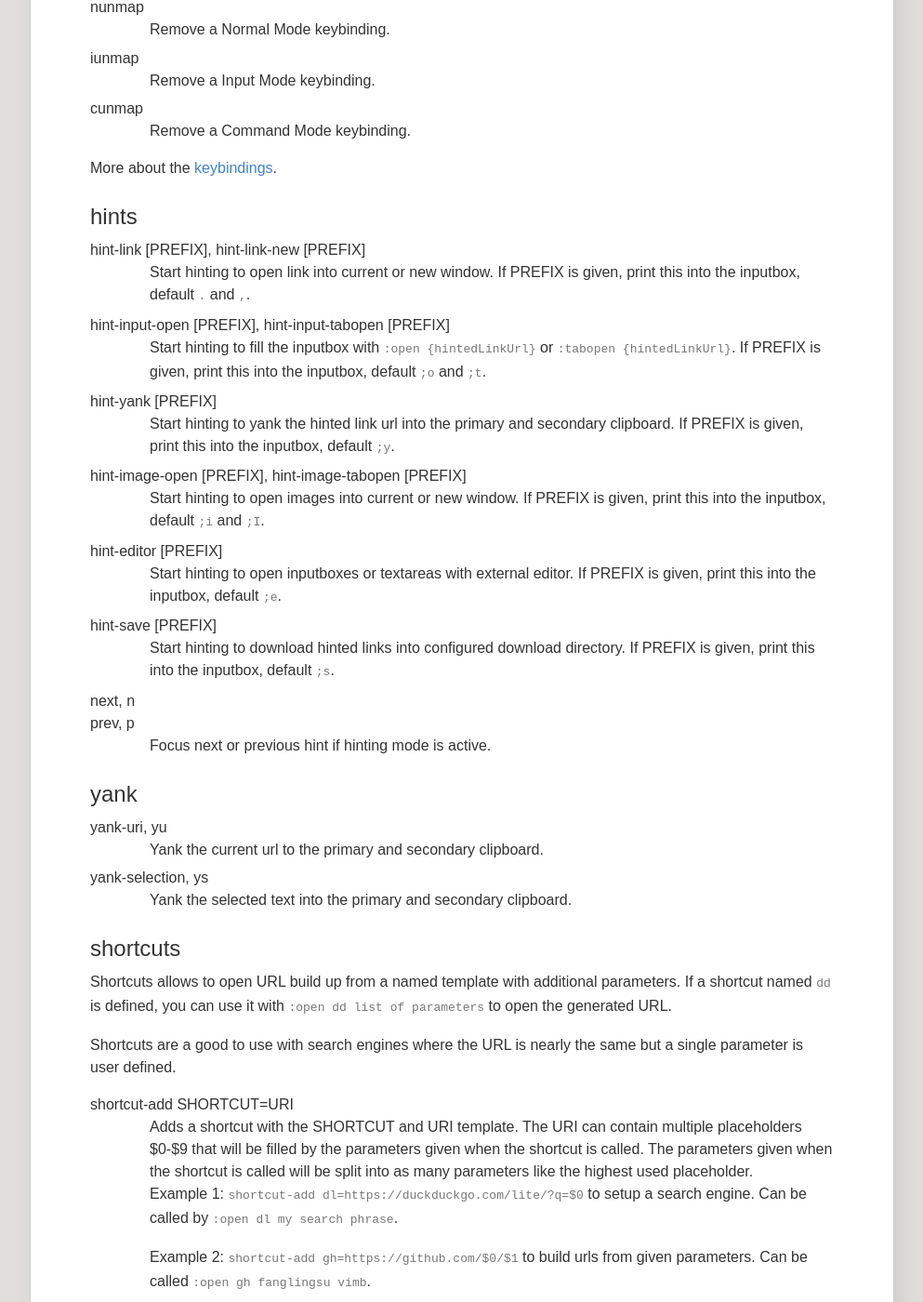
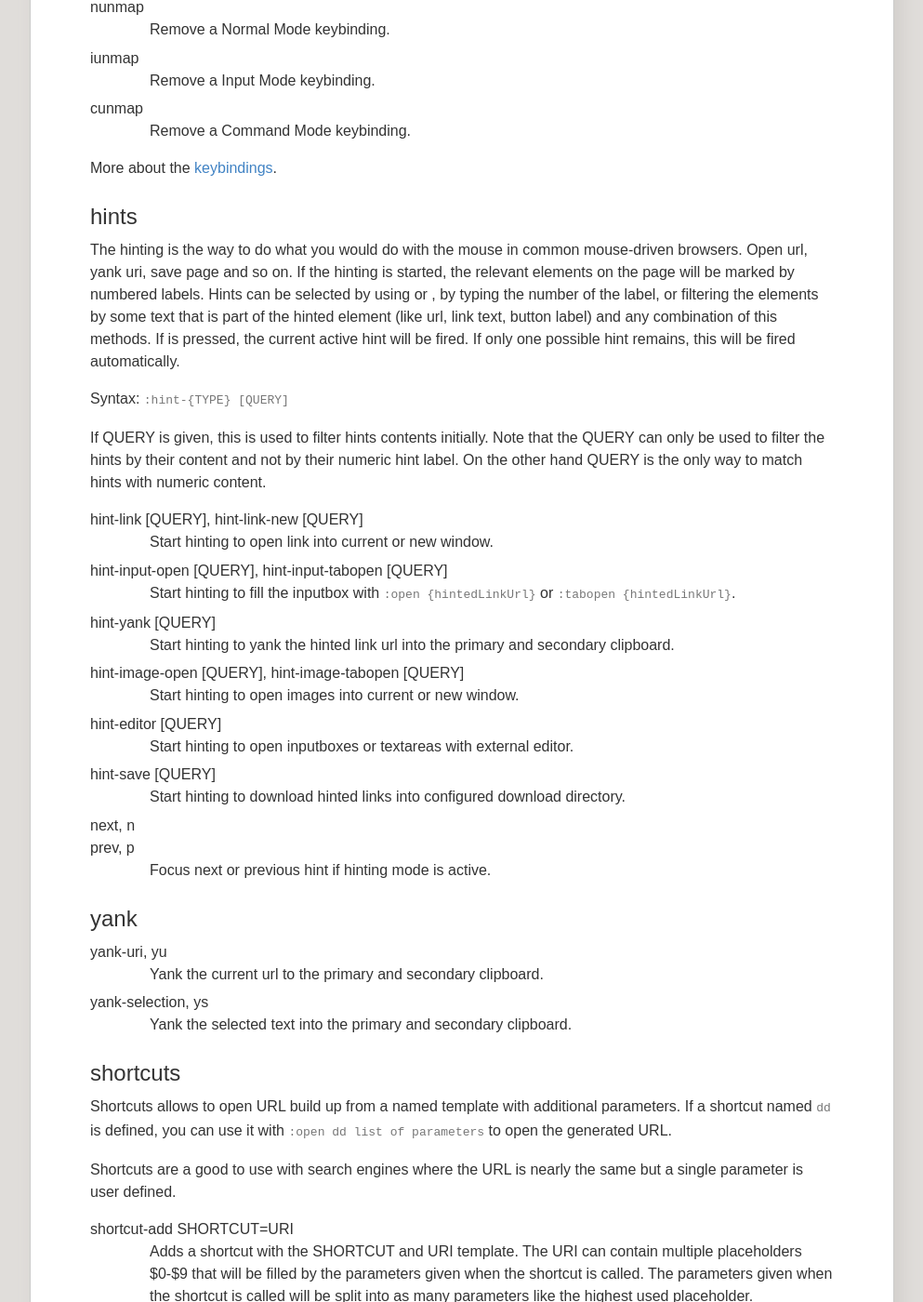
Before and after one commit to fanglingsu/vimb, a Jekyll site: the page built from commands.md, in a window 1280 px wide and 1400 px high, scrolled down 2373 px. Shown: the whole window at 93% size, without its empty margins (143-1136 px from the left). Built offline with Jekyll 4.4.1, drawn with Linux system fonts in a browser that asks for light colours.

Commit message:
Adapted to changed hint commands.

```diff
--- a/commands.md
+++ b/commands.md
@@ -138,30 +138,41 @@ More about the [keybindings][].
 
 ## hints
 
-hint-link [PREFIX], hint-link-new [PREFIX]
-: Start hinting to open link into current or new window. If PREFIX is given,
-  print this into the inputbox, default `.` and `,`.
+The hinting is the way to do what you would do with the mouse in common
+mouse-driven browsers. Open url, yank uri, save page and so on. If the hinting
+is started, the relevant elements on the page will be marked by numbered
+labels. Hints can be selected by using <tab> or <ctrl-tab>, by typing the
+number of the label, or filtering the elements by some text that is part of the
+hinted element (like url, link text, button label) and any combination of this
+methods. If <enter> is pressed, the current active hint will be fired. If only
+one possible hint remains, this will be fired automatically.
 
-hint-input-open [PREFIX], hint-input-tabopen [PREFIX]
+Syntax: `:hint-{TYPE} [QUERY]`
+
+If QUERY is given, this is used to filter hints contents initially. Note that
+the QUERY can only be used to filter the hints by their content and not by
+their numeric hint label. On the other hand QUERY is the only way to match
+hints with numeric content.
+
+hint-link [QUERY], hint-link-new [QUERY]
+: Start hinting to open link into current or new window.
+
+hint-input-open [QUERY], hint-input-tabopen [QUERY]
 : Start hinting to fill the inputbox with `:open {hintedLinkUrl}` or `:tabopen
-  {hintedLinkUrl}`. If PREFIX is given, print this into the inputbox, default
-  `;o` and `;t`.
+  {hintedLinkUrl}`.
 
-hint-yank [PREFIX]
+hint-yank [QUERY]
 : Start hinting to yank the hinted link url into the primary and secondary
-  clipboard. If PREFIX is given, print this into the inputbox, default `;y`.
+  clipboard.
 
-hint-image-open [PREFIX], hint-image-tabopen [PREFIX]
-: Start hinting to open images into current or new window. If PREFIX is given,
-  print this into the inputbox, default `;i` and `;I`.
+hint-image-open [QUERY], hint-image-tabopen [QUERY]
+: Start hinting to open images into current or new window.
 
-hint-editor [PREFIX]
-: Start hinting to open inputboxes or textareas with external editor. If PREFIX
-  is given, print this into the inputbox, default `;e`.
+hint-editor [QUERY]
+: Start hinting to open inputboxes or textareas with external editor.
 
-hint-save [PREFIX]
+hint-save [QUERY]
 : Start hinting to download hinted links into configured download directory.
-  If PREFIX is given, print this into the inputbox, default `;s`.
 
 next, n
 prev, p
```
